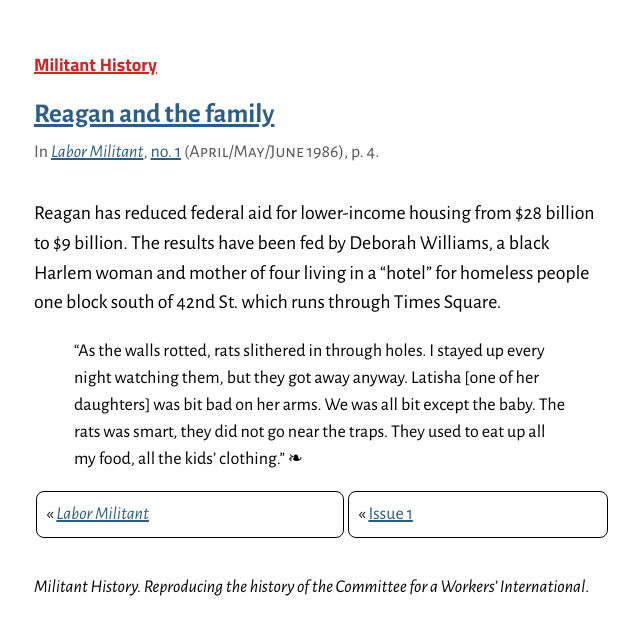
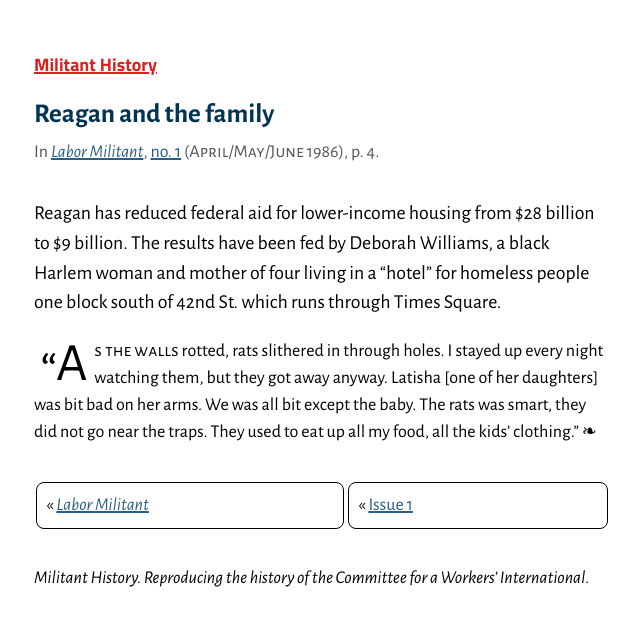
Before and after one commit to jackwillis/militanthistory, a Jekyll site: the page built from _lm_articles/01/reagan-and-the-family.md, in a window 1280 px wide. Shown: the top 635 px of the page, without its empty margins (318-958 px from the left). Built offline with Jekyll 4.4.1, drawn with Linux system fonts in a browser that asks for light colours.

Commit message:
Add slice_at=2 argument to _includes/drop-cap.html, clean up main pages

```diff
--- a/_includes/drop-cap.html
+++ b/_includes/drop-cap.html
@@ -1 +1,2 @@
-<span class="drop-cap"><span class="drop-cap__initial">{{ include.text | slice: 0 }}</span>{{ include.text | slice: 1, 99 }}</span>
+{% assign slice_at = include.slice_at | default: 1 %}
+<span class="drop-cap"><span class="drop-cap__initial">{{ include.text | slice: 0, slice_at }}</span>{{ include.text | slice: slice_at, 99 }}</span>
--- a/_layouts/lm_article.html
+++ b/_layouts/lm_article.html
@@ -7,7 +7,7 @@
 
 <article>
   <header>
-    <h2><a href="{{ page.url }}">{{ page.html_title | default: page.title }}</a></h2>
+    <h2>{{ page.html_title | default: page.title }}</h2>
     <p class="byline">
       {% if page.author %}By <span class="author">{{ page.author | replace: ' ', '&nbsp;' }}</span>.{% endif %}
 
@@ -20,10 +20,10 @@
 
   {{ content }}
 
-  <nav class="breadcrumb breadcrumb-inline">
+  <nav class="breadcrumb breadcrumb-article">
     <ul>
-      <li>« <a href="/lm/#available-issues"><cite>Labor Militant</cite></a></li>
-      <li>« <a href="{{ issue.url }}#articles">Issue&nbsp;{{ issue.lm_issue }}</a></li>
+      <li data-href="/lm/#available-issues">« <a href="/lm/#available-issues"><cite>Labor Militant</cite></a></li>
+      <li data-href="{{ issue.url }}#articles">« <a href="{{ issue.url }}#articles">Issue&nbsp;{{ issue.lm_issue }}</a></li>
     </ul>
   </nav>
 </article>
--- a/_layouts/lm_issue.html
+++ b/_layouts/lm_issue.html
@@ -12,10 +12,8 @@
 <article>
   <header>
     <h2>
-      <a href="{{ page.url }}">
-        <cite>Labor Militant</cite>, no.&nbsp;{{ page.lm_issue }}<br>
-        {% if page.subtitle %}“{{ page.subtitle }}”{% endif %}
-      </a>
+      <cite>Labor Militant</cite>, no.&nbsp;{{ page.lm_issue }}<br>
+      {% if page.subtitle %}“{{ page.subtitle }}”{% endif %}
     </h2>
 
     {% assign proper_date = page.date | date_to_long_string %}
--- a/_lm_articles/01/reagan-and-the-family.md
+++ b/_lm_articles/01/reagan-and-the-family.md
@@ -12,8 +12,8 @@
 and mother of four living in a "hotel" for homeless people
 one block south of 42nd St. which runs through Times Square.
 
-{:.lead}
-> "As the walls rotted, rats slithered in through holes.
+{% include drop-cap.html text="“As the walls" slice_at=2 %}
+rotted, rats slithered in through holes.
 I stayed up every night watching them, but they got away anyway.
 Latisha [one of her daughters] was bit bad on her arms.
 We was all bit except the baby.
--- a/styles/main.css
+++ b/styles/main.css
@@ -184,12 +184,8 @@
   min-width: 25%;
 }
 
-.breadcrumb-vertical ul {
-  flex-direction: column;
-}
-
-.breadcrumb-inline ul {
-  justify-content: flex-start;
+.breadcrumb-article {
+  margin-top: 2em;
 }
 
 summary {
```
Also changed, not shown: _lm_articles/01/victory-for-youth.md (+4 -4 lines).
